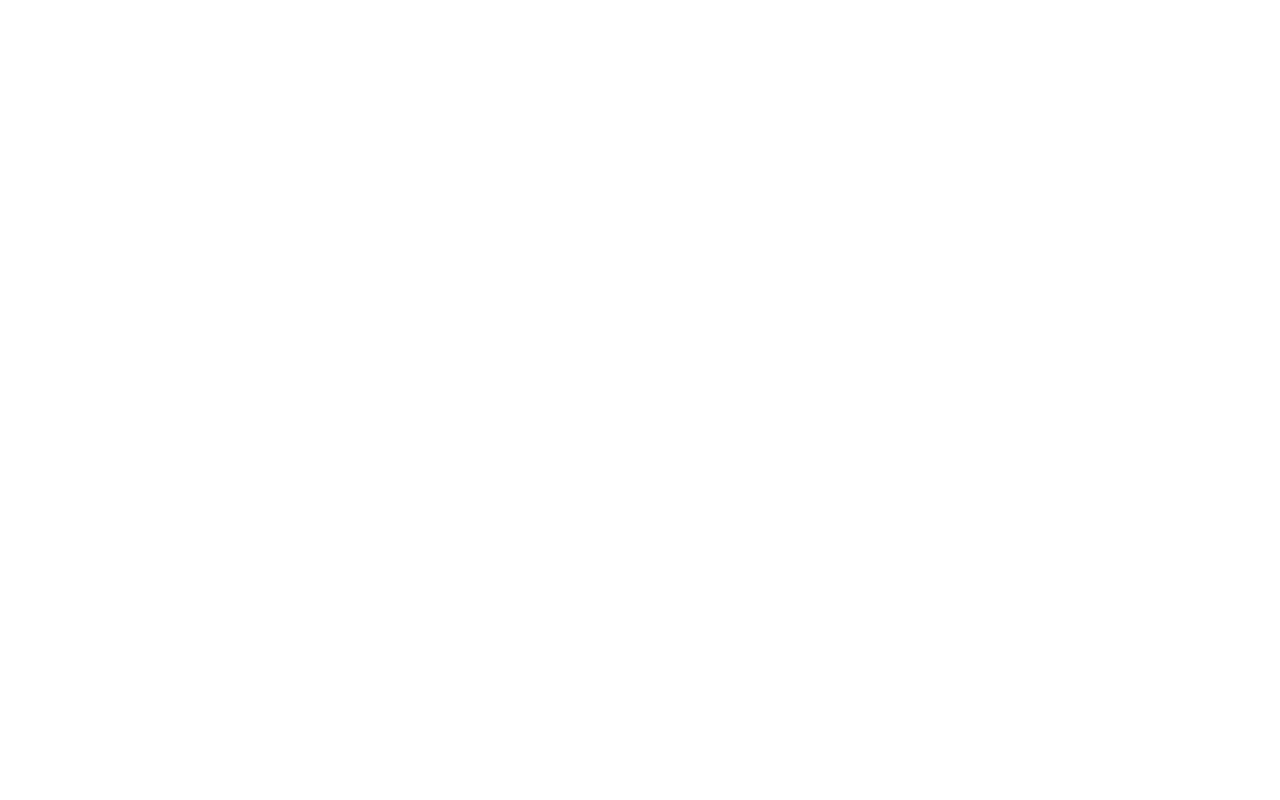
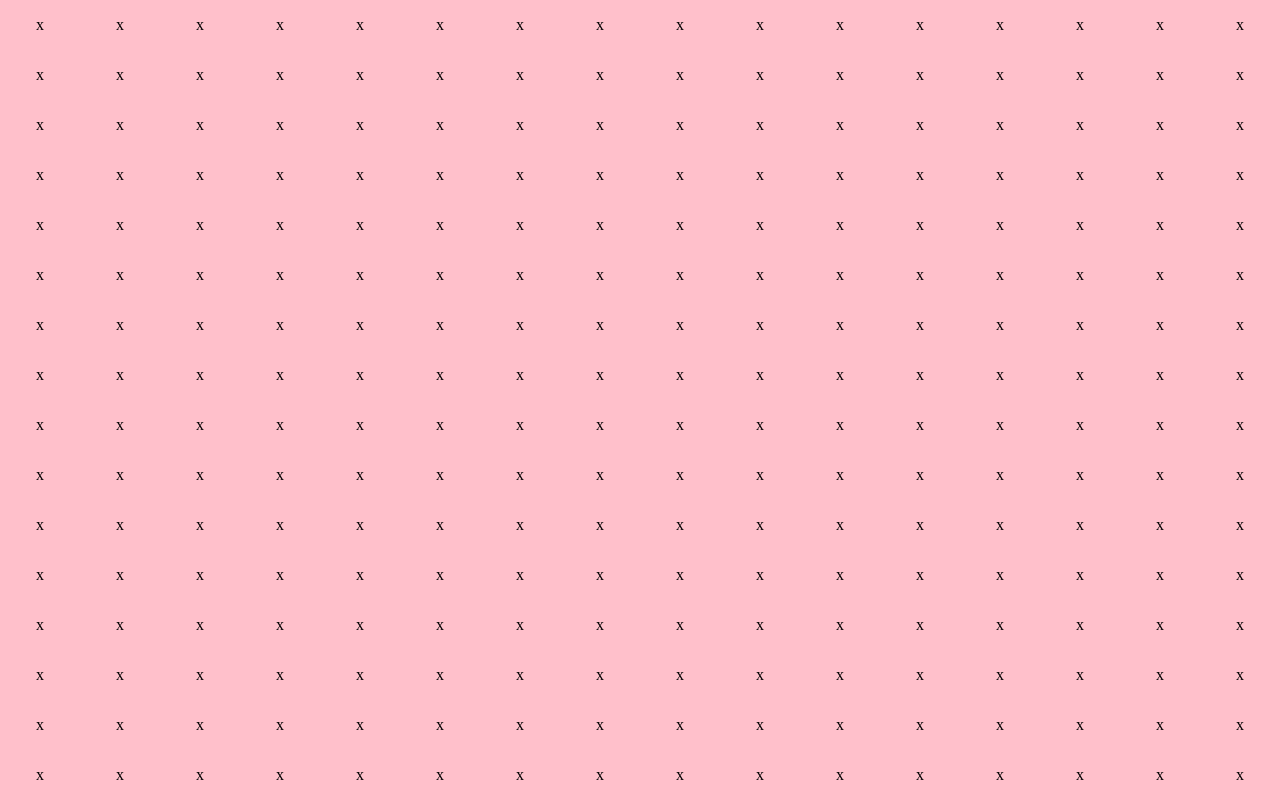
Before and after one commit to eamckn/etch-a-sketch, a plain HTML site: page index.html in a window 1280 px wide. Drawn offline with Linux system fonts and the light colour scheme.

Commit message:
Add code to create 16x16 div grid using flexbox

```diff
--- a/index.html
+++ b/index.html
@@ -7,7 +7,7 @@
     <link rel="stylesheet" href="./style.css">
 </head>
 <body>
-
+    <div id="container"></div>
 </body>
 <script src="./script.js"></script>
 </html>
--- a/script.js
+++ b/script.js
@@ -0,0 +1,22 @@
+// script.js
+
+// External JavaScript for etch-a-sketch
+
+// Creating a 16 x 16 grid of divs
+// for loop?
+
+// first, let's make sure we can correct create a div
+
+// it worked!
+
+// okay, let's make a row of 16 and give them flex attributes
+
+const container = document.querySelector("#container");
+
+for (let row = 0; row < 16; row++) {
+    for (let col = 0; col <16; col++) {
+        const newDiv = document.createElement("div");
+        newDiv.textContent = "x"
+        container.appendChild(newDiv);
+    }
+}
--- a/style.css
+++ b/style.css
@@ -0,0 +1,18 @@
+body {
+    margin: 0;
+}
+
+#container {
+    display: flex;
+    flex-direction: row;
+    flex-wrap: wrap;
+}
+
+#container div {
+    background-color: pink;
+    display: flex;
+    min-width: 6.25vw;
+    min-height: 6.25vh;
+    justify-content: center;
+    align-items: center;
+}
```
